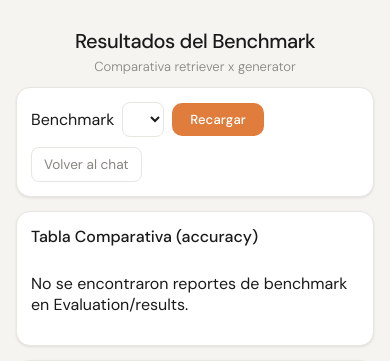
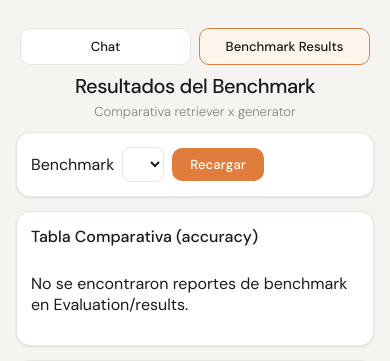
Before and after one commit to Marco2026/rag-systems-evaluation, a FastAPI app: page /results in a window 390 px wide. Shown: the top 361 px of the page. Run offline with FastAPI, Linux system fonts and the light colour scheme; data that the repository does not hold is empty; parts of the project's set-up code (start-up, migrations or seed data) failed here and were passed over; some libraries are stand-ins or nearby versions.

Commit message:
feat: enhanced benchmark information UI

```diff
--- a/App/static/style.css
+++ b/App/static/style.css
@@ -42,6 +42,7 @@ body {
 .header {
     text-align: center;
     padding: 28px 20px 12px;
+    position: relative;
 }
 
 .header h1 {
@@ -57,6 +58,71 @@ body {
     color: var(--text-secondary);
     margin: 0;
     font-weight: 300;
+}
+
+/* ── Top actions ────────────────────────────── */
+.top-actions {
+    width: min(980px, calc(100% - 40px));
+    position: absolute;
+    left: 50%;
+    top: 10px;
+    transform: translateX(-50%);
+    display: flex;
+    align-items: center;
+    justify-content: space-between;
+    gap: 12px;
+}
+
+.start-rag-main {
+    padding: 12px 24px;
+    font-size: 0.95rem;
+    font-weight: 600;
+    border-radius: 12px;
+}
+
+.nav-spacer {
+    width: 132px;
+    height: 45px;
+}
+
+.start-rag-main:disabled {
+    background: #8f8b84;
+    cursor: default;
+    box-shadow: none;
+}
+
+.start-rag-main:disabled:hover {
+    background: #8f8b84;
+    transform: none;
+}
+
+.page-nav {
+    display: flex;
+    align-items: center;
+    gap: 8px;
+}
+
+.page-nav-btn {
+    display: inline-block;
+    padding: 9px 14px;
+    border: 1px solid var(--border);
+    border-radius: 10px;
+    background: #fff;
+    color: var(--text-primary);
+    text-decoration: none;
+    font-size: 0.82rem;
+    font-weight: 500;
+    transition: background 0.18s, border-color 0.18s, box-shadow 0.18s;
+}
+
+.page-nav-btn:hover {
+    background: #f4f1eb;
+    border-color: #ddd7cf;
+}
+
+.page-nav-btn.active {
+    border-color: var(--accent);
+    background: #fff5ed;
 }
 
 /* ── Suggestions ─────────────────────────────── */
@@ -253,3 +319,27 @@ button:active {
     0%, 60%, 100% { transform: translateY(0); opacity: 0.4; }
     30%            { transform: translateY(-6px); opacity: 1; }
 }
+
+@media (max-width: 760px) {
+    .top-actions {
+        flex-direction: column;
+        align-items: stretch;
+        position: static;
+        transform: none;
+        width: 100%;
+        margin-bottom: 8px;
+    }
+
+    .nav-spacer {
+        display: none;
+    }
+
+    .page-nav {
+        width: 100%;
+    }
+
+    .page-nav-btn {
+        flex: 1;
+        text-align: center;
+    }
+}
--- a/App/templates/results.html
+++ b/App/templates/results.html
@@ -9,6 +9,13 @@
     </head>
     <body>
         <div class="header">
+            <div class="top-actions">
+                <div class="nav-spacer" aria-hidden="true"></div>
+                <div class="page-nav">
+                    <a class="page-nav-btn" href="/">Chat</a>
+                    <a class="page-nav-btn active" href="/results">Benchmark Results</a>
+                </div>
+            </div>
             <h1>Resultados del Benchmark</h1>
             <p>Comparativa retriever x generator</p>
         </div>
@@ -19,9 +26,6 @@
                     <label for="benchmark-select">Benchmark</label>
                     <select id="benchmark-select"></select>
                     <button id="reload-btn" type="button">Recargar</button>
-                </div>
-                <div class="toolbar-right">
-                    <a class="link-btn" href="/">Volver al chat</a>
                 </div>
             </section>
 
--- a/Evaluation/DataVisualizer.py
+++ b/Evaluation/DataVisualizer.py
@@ -33,8 +33,8 @@ class DataVisualizer:
 
 	def get_matrix(self, benchmark: str) -> dict[str, Any]:
 		records = self._load_records(benchmark)
-		retrievers = sorted({record.retriever for record in records})
-		generators = sorted({record.generator for record in records})
+		retrievers = self._sort_models_by_params({record.retriever for record in records})
+		generators = self._sort_models_by_params({record.generator for record in records})
 
 		matrix: list[list[float | None]] = []
 		cell_meta: dict[str, dict[str, dict[str, Any]]] = {}
@@ -208,3 +208,13 @@ class DataVisualizer:
 		if unit == "m":
 			return value / 1000.0
 		return None
+
+	def _sort_models_by_params(self, model_names: set[str]) -> list[str]:
+		return sorted(
+			model_names,
+			key=lambda name: (
+				self._extract_params_billions(name) is None,
+				self._extract_params_billions(name) if self._extract_params_billions(name) is not None else 0.0,
+				name,
+			),
+		)
```
Also changed, not shown: App/static/results.css (+56 -0 lines), App/static/results.js (+38 -15 lines), App/templates/chat.html (+7 -1 lines).
